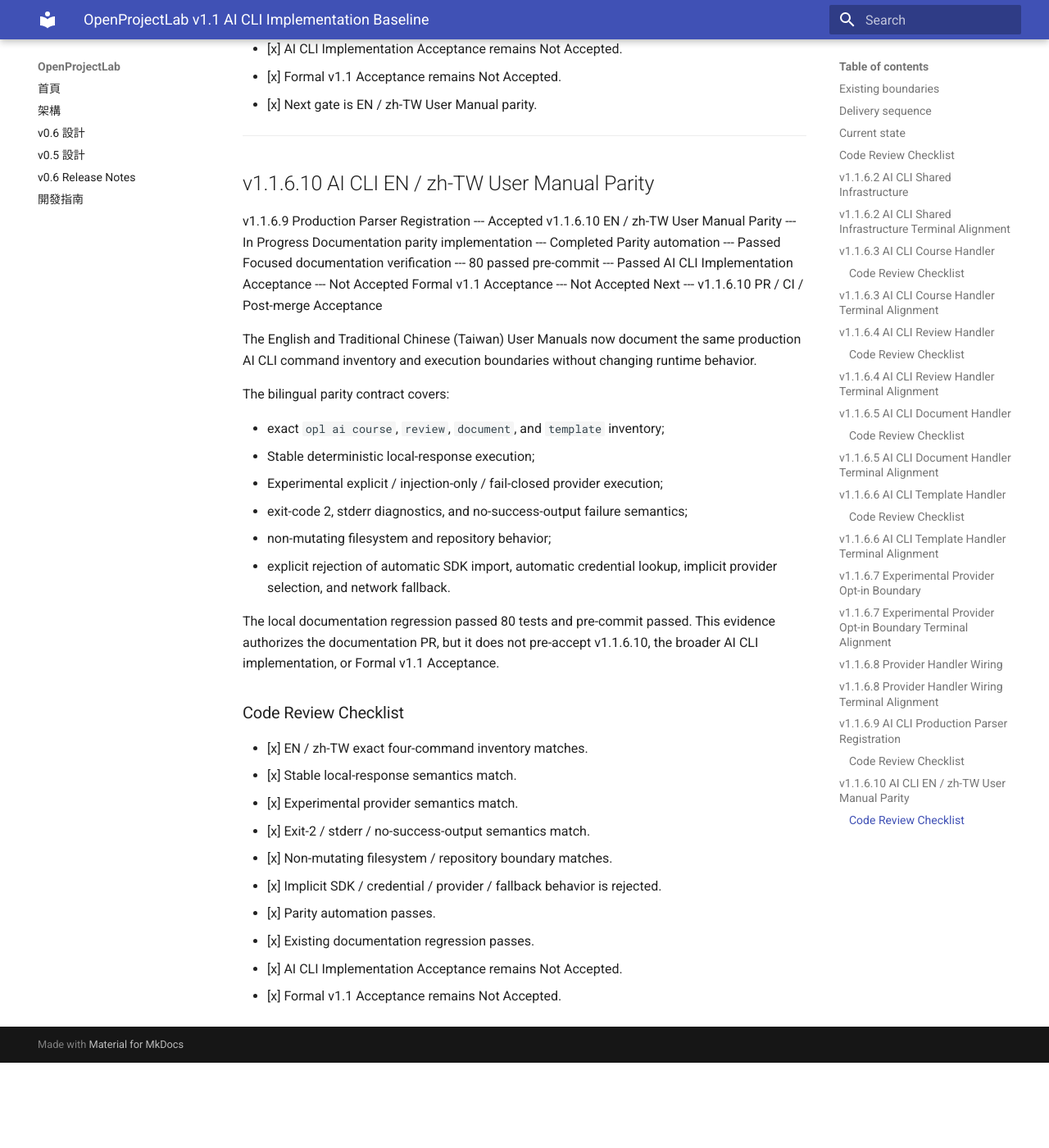
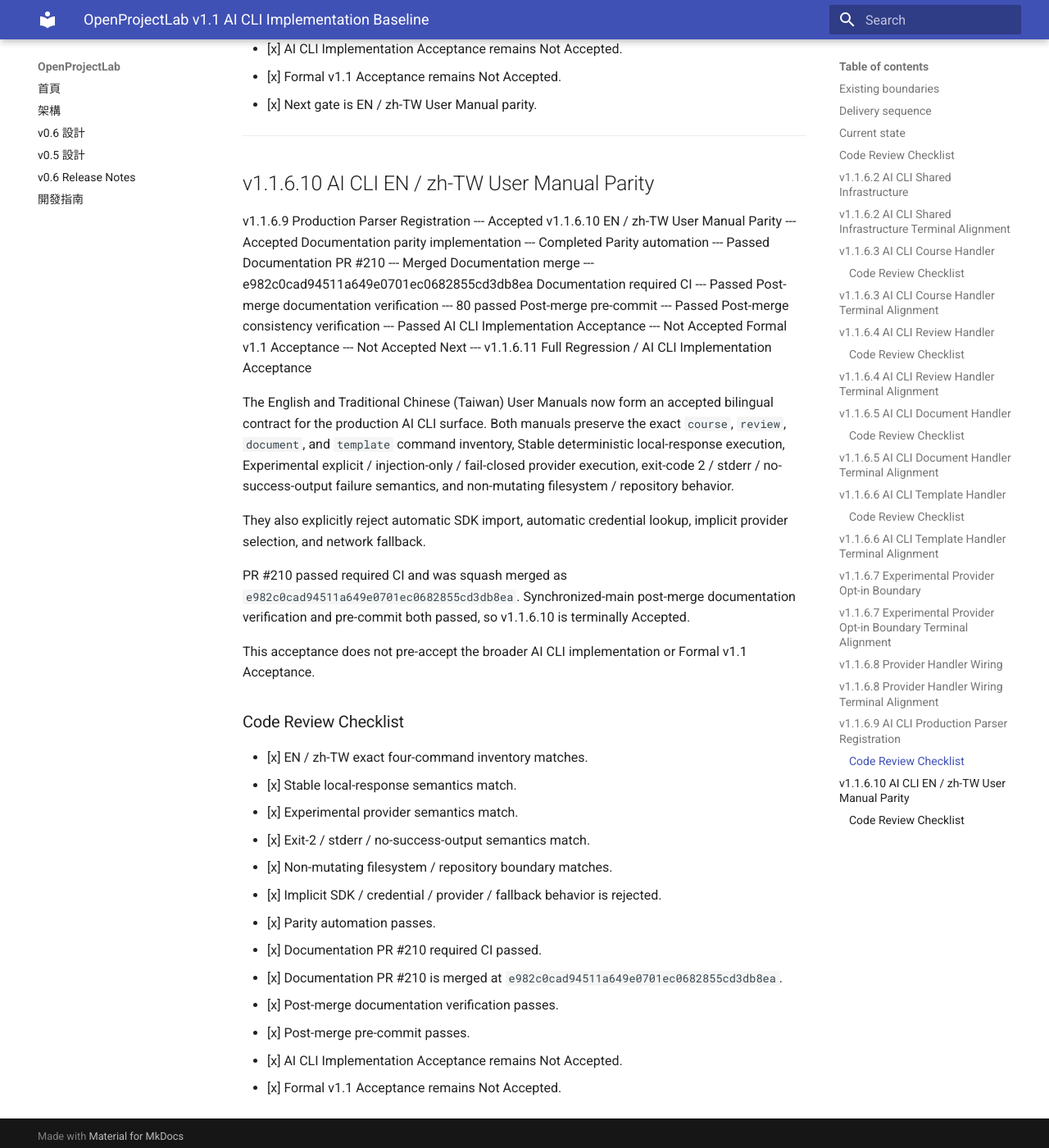
Before and after one commit to khwang1964/OpenProjectLab, an MkDocs documentation site: the page built from docs/releases/v1.1-ai-cli-implementation.md, in a window 1280 px wide and 1400 px high, scrolled down 7830 px. Shown: the whole window at 82% size. Built offline with MkDocs 1.6.1 and Material for MkDocs 9.7.7, drawn with Linux system fonts in a browser that asks for light colours; before the commit the page ends 9126 px from its top, so only the background shows below that.

Commit message:
docs: accept v1.1 ai cli user manual parity (#211)

```diff
--- a/docs/releases/v1.1-ai-cli-implementation.md
+++ b/docs/releases/v1.1-ai-cli-implementation.md
@@ -346,32 +346,36 @@
 ## v1.1.6.10 AI CLI EN / zh-TW User Manual Parity
 
 v1.1.6.9 Production Parser Registration --- Accepted
-v1.1.6.10 EN / zh-TW User Manual Parity --- In Progress
+v1.1.6.10 EN / zh-TW User Manual Parity --- Accepted
 Documentation parity implementation --- Completed
 Parity automation --- Passed
-Focused documentation verification --- 80 passed
-pre-commit --- Passed
+Documentation PR #210 --- Merged
+Documentation merge --- e982c0cad94511a649e0701ec0682855cd3db8ea
+Documentation required CI --- Passed
+Post-merge documentation verification --- 80 passed
+Post-merge pre-commit --- Passed
+Post-merge consistency verification --- Passed
 AI CLI Implementation Acceptance --- Not Accepted
 Formal v1.1 Acceptance --- Not Accepted
-Next --- v1.1.6.10 PR / CI / Post-merge Acceptance
+Next --- v1.1.6.11 Full Regression / AI CLI Implementation Acceptance
 
-The English and Traditional Chinese (Taiwan) User Manuals now document the
-same production AI CLI command inventory and execution boundaries without
-changing runtime behavior.
+The English and Traditional Chinese (Taiwan) User Manuals now form an accepted
+bilingual contract for the production AI CLI surface. Both manuals preserve
+the exact `course`, `review`, `document`, and `template` command inventory,
+Stable deterministic local-response execution, Experimental explicit /
+injection-only / fail-closed provider execution, exit-code 2 / stderr /
+no-success-output failure semantics, and non-mutating filesystem / repository
+behavior.
 
-The bilingual parity contract covers:
+They also explicitly reject automatic SDK import, automatic credential lookup,
+implicit provider selection, and network fallback.
 
-- exact `opl ai course`, `review`, `document`, and `template` inventory;
-- Stable deterministic local-response execution;
-- Experimental explicit / injection-only / fail-closed provider execution;
-- exit-code 2, stderr diagnostics, and no-success-output failure semantics;
-- non-mutating filesystem and repository behavior;
-- explicit rejection of automatic SDK import, automatic credential lookup,
-  implicit provider selection, and network fallback.
+PR #210 passed required CI and was squash merged as
+`e982c0cad94511a649e0701ec0682855cd3db8ea`. Synchronized-main post-merge documentation verification and
+pre-commit both passed, so v1.1.6.10 is terminally Accepted.
 
-The local documentation regression passed 80 tests and pre-commit passed.
-This evidence authorizes the documentation PR, but it does not pre-accept
-v1.1.6.10, the broader AI CLI implementation, or Formal v1.1 Acceptance.
+This acceptance does not pre-accept the broader AI CLI implementation or
+Formal v1.1 Acceptance.
 
 ### Code Review Checklist
 
@@ -382,6 +386,9 @@
 - [x] Non-mutating filesystem / repository boundary matches.
 - [x] Implicit SDK / credential / provider / fallback behavior is rejected.
 - [x] Parity automation passes.
-- [x] Existing documentation regression passes.
+- [x] Documentation PR #210 required CI passed.
+- [x] Documentation PR #210 is merged at `e982c0cad94511a649e0701ec0682855cd3db8ea`.
+- [x] Post-merge documentation verification passes.
+- [x] Post-merge pre-commit passes.
 - [x] AI CLI Implementation Acceptance remains Not Accepted.
 - [x] Formal v1.1 Acceptance remains Not Accepted.
```
Also changed, not shown: CHANGELOG.md (+11 -0 lines), docs/HISTORY.md (+34 -0 lines), docs/roadmap.md (+13 -10 lines).
